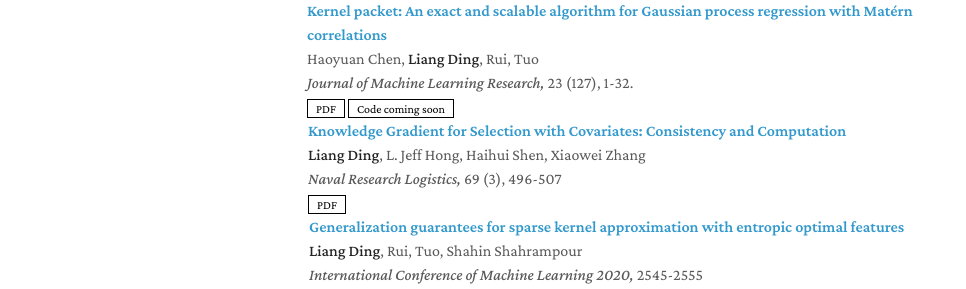
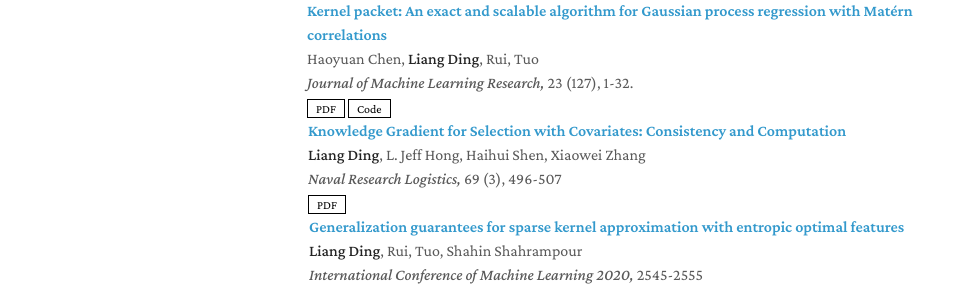
Before and after one commit to ldingaa/ldingaa.github.io, a Jekyll site: the page built from index.md, in a window 1280 px wide and 1352 px high. Shown: the part 486-775 px from the top of the window, without its empty margins (166-1132 px from the left). Built offline with Jekyll 4.4.1, drawn with Linux system fonts in a browser that asks for light colours; nearby versions of some CDN libraries; a style sheet for code colours, icons or effects is not loaded.

Commit message:
Update kernel packet code

```diff
--- a/_includes/publications.md
+++ b/_includes/publications.md
@@ -33,7 +33,7 @@
    <div class="periodical"> <em>Journal of Machine Learning Research, </em> 23 (127), 1-32.</div>
     <div class="links">
       <a href="https://arxiv.org/abs/2010.06802" class="btn btn-sm z-depth-0" role="button" target="_blank" style="font-size:12px;">PDF</a>
-      <a href="https://github.com/ldingaa" class="btn btn-sm z-depth-0" role="button" target="_blank" style="font-size:12px;">Code coming soon</a>
+      <a href="[https://github.com/ldingaa](https://github.com/ldingaa/Kernel-Packet)" class="btn btn-sm z-depth-0" role="button" target="_blank" style="font-size:12px;">Code</a>
   </div>
 
 <div class="col-sm-9" style="position: relative;padding-right: 15px;padding-left:1px;">
```
